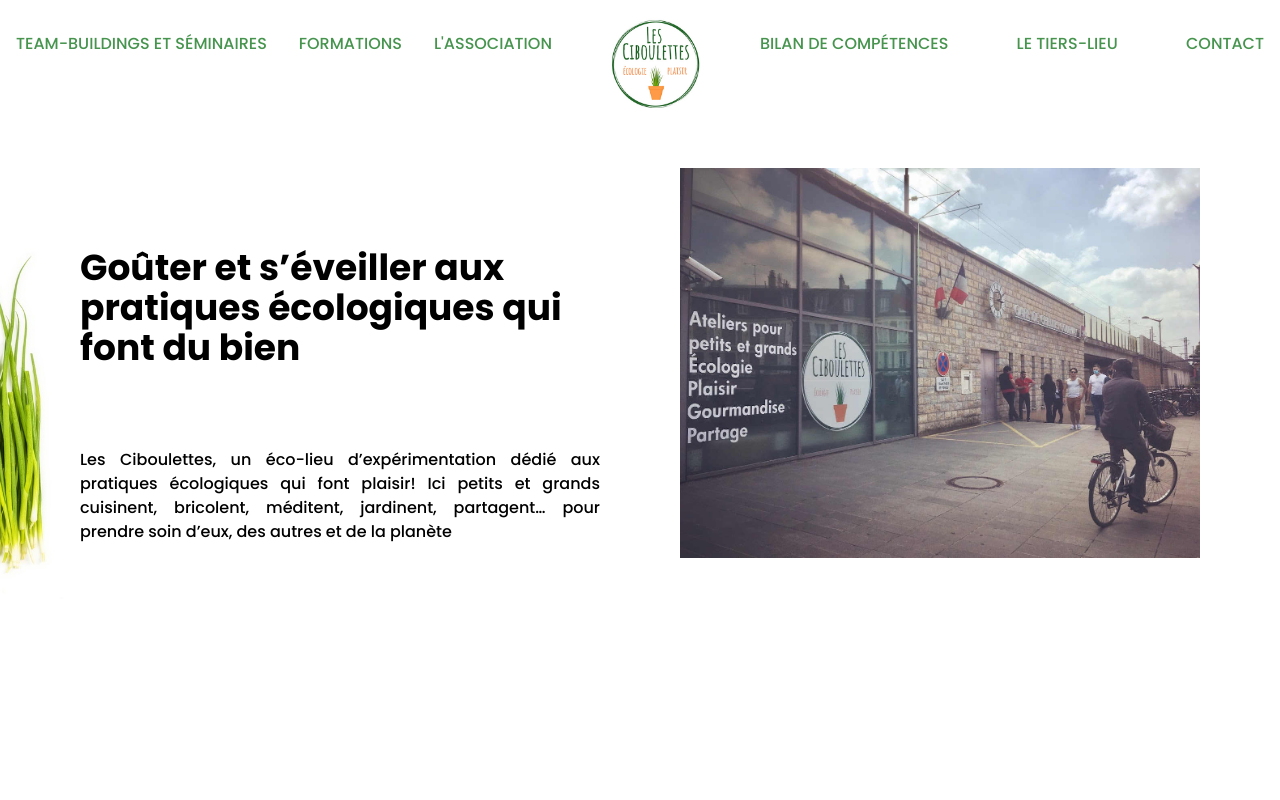
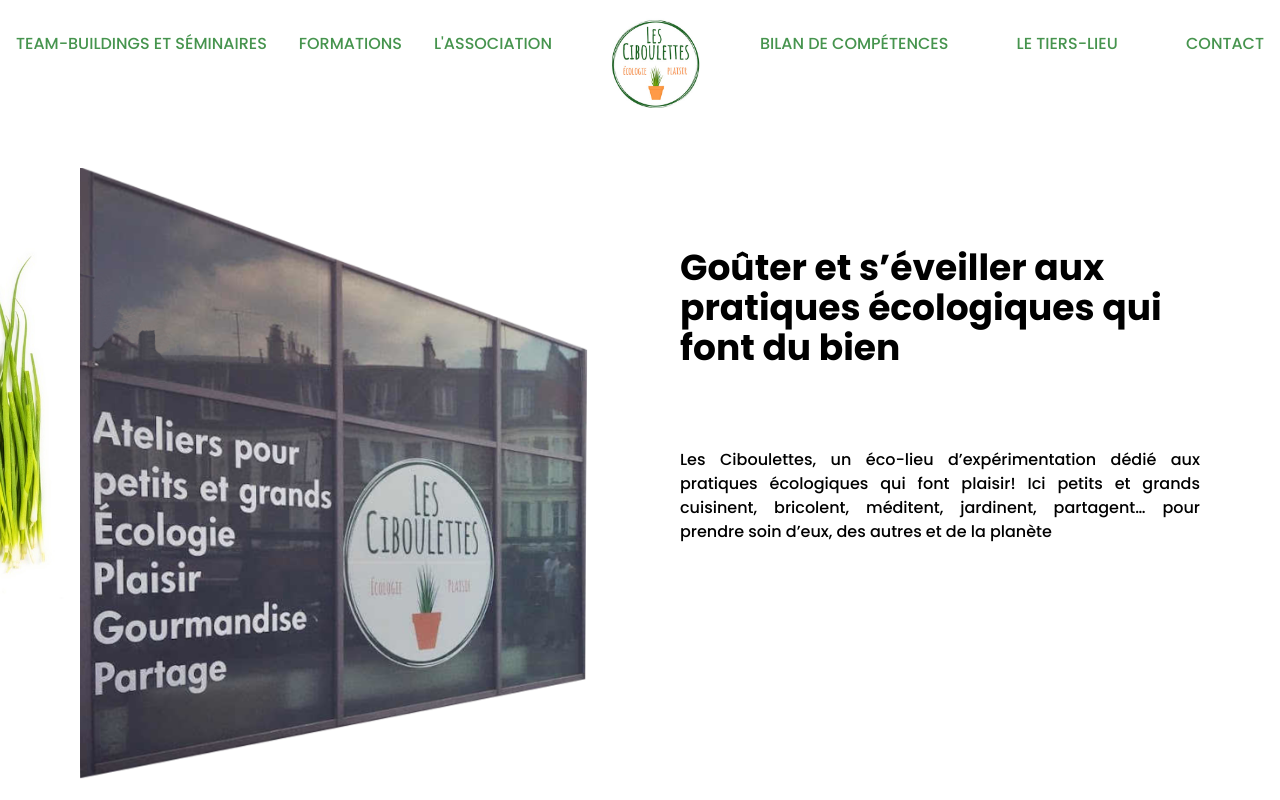
Before and after one commit to cchampou/ciboulettes, a React (Vite) app: page / in a window 1280 px wide. Built offline with nearby package versions, Linux system fonts and the light colour scheme.

Commit message:
feat: edit facade image

```diff
--- a/src/pages/Homepage.tsx
+++ b/src/pages/Homepage.tsx
@@ -1,4 +1,4 @@
-import facade from '../assets/images/facade.jpg';
+import facade from '../assets/images/facade.png';
 import { FixedBackground } from '../components/homepage/FixedBackground';
 
 function Homepage() {
@@ -6,6 +6,9 @@
     <>
       <FixedBackground />
       <div className="flex md:flex-row flex-col mt-10">
+        <div className="flex-1 mx-10 text-center">
+          <img src={facade} alt="Les locaux des Ciboulettes" />
+        </div>
         <div className="flex-1 mx-10">
           <h1 className="text-4xl font-bold my-20">
             Goûter et s’éveiller aux pratiques écologiques qui font du bien
@@ -17,9 +20,6 @@
             des autres et de la planète
           </p>
         </div>
-        <div className="flex-1 mx-10 text-center">
-          <img src={facade} alt="Les locaux des Ciboulettes" />
-        </div>
       </div>
     </>
   );
```
Also changed, not shown: src/assets/images/facade.png (added).
